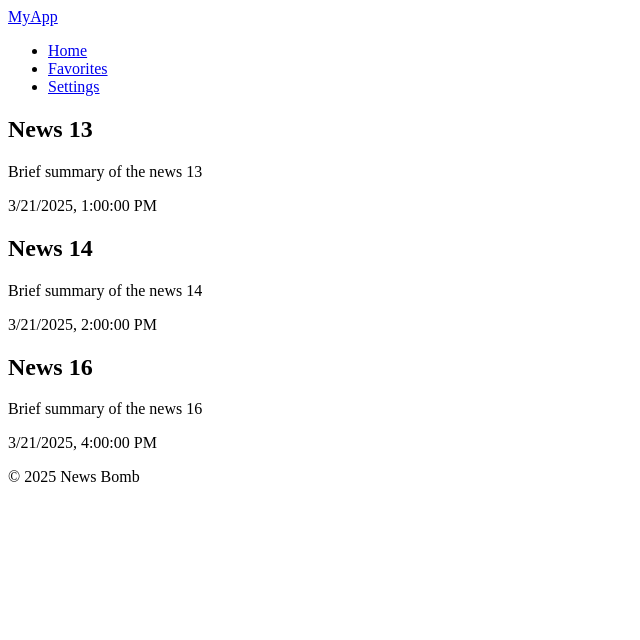
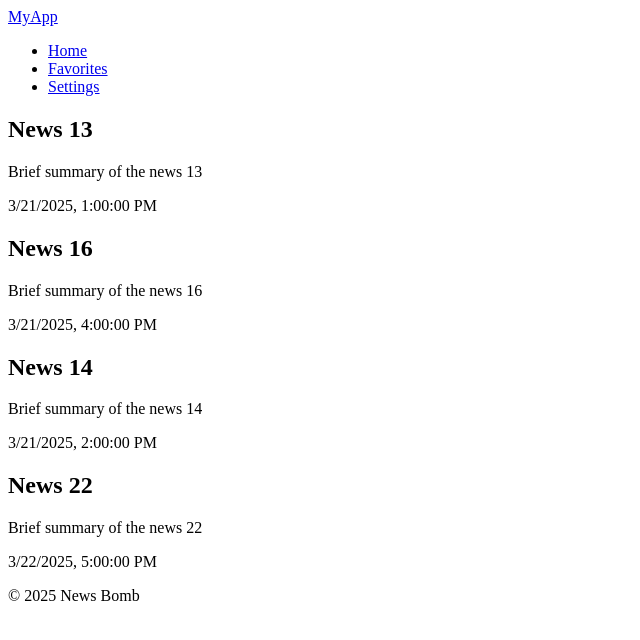
Before and after one commit to ifysglbiydgfifs/news-bomb, a React (Create React App) app: page /favorites in a window 1280 px wide. Shown: the top 640 px of the page, without its empty margins (0-640 px from the left). Built offline with nearby package versions, Linux system fonts and the light colour scheme; data requests are answered from the project's data file.

Commit message:
refactoring

```diff
--- a/db.json
+++ b/db.json
@@ -63,6 +63,16 @@
       "isFavorite": false
     },
     {
+      "id": 18,
+      "title": "News 16",
+      "summary": "Brief summary of the news 16",
+      "time": 1742572800000,
+      "lineTo": [
+        22
+      ],
+      "isFavorite": false
+    },
+    {
       "id": 24,
       "title": "News 14",
       "summary": "Brief summary of the news 14",
@@ -73,13 +83,11 @@
       "isFavorite": false
     },
     {
-      "id": 18,
-      "title": "News 16",
-      "summary": "Brief summary of the news 16",
-      "time": 1742572800000,
-      "lineTo": [
-        22
-      ],
+      "id": 22,
+      "title": "News 22",
+      "summary": "Brief summary of the news 22",
+      "time": 1742662800000,
+      "lineTo": [],
       "isFavorite": false
     }
   ]
--- a/server.js
+++ b/server.js
@@ -42,7 +42,7 @@ app.post('/favorites', (req, res) => {
     const db = readDb();
 
     if (db.favorites.some(savedPost => savedPost.id === post.id)) {
-        return res.status(200).json({ message: 'Post already in favorites' });  // Уже добавлен
+        return res.status(200).json({ message: 'Post already in favorites' });
     }
 
     db.favorites.push(post);
--- a/src/Chart.js
+++ b/src/Chart.js
@@ -1,28 +1,9 @@
-import React, { useState, useMemo, useEffect } from 'react';
+import React, { useState, useMemo } from 'react';
 import { LineChart, Line, XAxis, YAxis, CartesianGrid, Tooltip, ResponsiveContainer } from 'recharts';
 import { CustomTooltip } from './utils/CustomTooltip';
-import FavoriteService from './utils/FavoriteService';
 
-const Chart = ({ posts, spokenPosts, highlightedLines }) => {
-    const [favorites, setFavorites] = useState([]);
+const Chart = ({ posts, spokenPosts, highlightedLines, favorites, onToggleFavorite }) => {
     const [hoveredPostId, setHoveredPostId] = useState(null);
-
-    useEffect(() => {
-        FavoriteService.getFavorites().then(setFavorites).catch(console.error);
-    }, []);
-
-    const toggleFavorite = (post) => {
-        const isFavorite = favorites.some(favPost => favPost.id === post.id);
-        if (isFavorite) {
-            FavoriteService.removeFavorite(post.id).then(() => {
-                setFavorites(favorites.filter(favPost => favPost.id !== post.id));
-            }).catch(console.error);
-        } else {
-            FavoriteService.addFavorite(post).then(() => {
-                setFavorites([...favorites, post]);
-            }).catch(console.error);
-        }
-    };
 
     const postMap = useMemo(() => {
         return posts.map(post => ({
@@ -102,7 +83,7 @@ const Chart = ({ posts, spokenPosts, highlightedLines }) => {
                                     strokeWidth: 2,
                                     onMouseEnter: () => setHoveredPostId(post.id),
                                     onMouseLeave: () => setHoveredPostId(null),
-                                    onClick: () => toggleFavorite(post),
+                                    onClick: () => onToggleFavorite(post),
                                 }}
                                 activeDot={false}
                             />
--- a/src/components/Footer.js
+++ b/src/components/Footer.js
@@ -2,7 +2,7 @@ import React from 'react';
 
 const Footer = () => {
     return (
-        <footer className="bg-gradient-to-r from-gray-700 via-gray-800 to-gray-900 text-white py-6 mt-12 shadow-lg">
+        <footer className="bg-gradient-to-r from-gray-700 via-gray-800 to-gray-900 text-white py-6 mt-0 shadow-lg">
             <div className="container mx-auto flex flex-col sm:flex-row justify-between items-center">
                 <p className="text-sm sm:text-base">&copy; 2025 <span className="font-semibold">News Bomb</span></p>
                 <div className="flex space-x-4 mt-4 sm:mt-0">
--- a/src/pages/Home.js
+++ b/src/pages/Home.js
@@ -3,6 +3,7 @@ import Chart from '../Chart';
 import RouteMenu from '../components/RouteMenu';
 import PostFilter from '../utils/PostFilter';
 import { speakPosts, pauseSpeaking, stopSpeaking, highlightConnections, resumeSpeaking } from '../utils/BFS';
+import FavoriteService from '../utils/FavoriteService';
 
 const Home = () => {
     const [posts, setPosts] = useState([]);
@@ -14,6 +15,7 @@ const Home = () => {
     const [isPaused, setIsPaused] = useState(false);
     const [spokenPosts, setSpokenPosts] = useState(new Set());
     const [highlightedLines, setHighlightedLines] = useState(new Set());
+    const [favorites, setFavorites] = useState([]);
 
     useEffect(() => {
         fetch('http://localhost:3001/posts')
@@ -30,6 +32,8 @@ const Home = () => {
             .catch((error) => {
                 console.error('Error fetching posts:', error);
             });
+
+        FavoriteService.getFavorites().then(setFavorites).catch(console.error);
     }, []);
 
     const handleSearch = useCallback((e) => {
@@ -44,18 +48,13 @@ const Home = () => {
     }, [posts, searchQuery, startDate, endDate]);
 
     const handleSpeakPosts = useCallback(() => {
-        console.log('handleSpeakPosts called, isSpeaking:', isSpeaking, 'isPaused:', isPaused);
-
         if (!isSpeaking && !isPaused) {
-            console.log('Starting to speak posts...');
             setIsSpeaking(true);
             speakPosts(filteredPosts, setSpokenPosts, setHighlightedLines, setIsSpeaking);
         } else if (isSpeaking && !isPaused) {
-            console.log('Pausing speech...');
             pauseSpeaking();
             setIsPaused(true);
         } else if (isPaused) {
-            console.log('Resuming speech...');
             resumeSpeaking();
             setIsPaused(false);
         }
@@ -63,12 +62,24 @@ const Home = () => {
 
     const handleStopSpeaking = useCallback(() => {
         if (isSpeaking) {
-            console.log('Stopping speech...');
             stopSpeaking();
             setIsSpeaking(false);
             setIsPaused(false);
         }
     }, [isSpeaking]);
+
+    const handleToggleFavorite = (post) => {
+        const isFavorite = favorites.some(favPost => favPost.id === post.id);
+        if (isFavorite) {
+            FavoriteService.removeFavorite(post.id).then(() => {
+                setFavorites(favorites.filter(favPost => favPost.id !== post.id));
+            }).catch(console.error);
+        } else {
+            FavoriteService.addFavorite(post).then(() => {
+                setFavorites([...favorites, post]);
+            }).catch(console.error);
+        }
+    };
 
     useEffect(() => {
         const highlighted = highlightConnections(filteredPosts, spokenPosts);
@@ -81,6 +92,8 @@ const Home = () => {
                 posts={filteredPosts}
                 spokenPosts={spokenPosts}
                 highlightedLines={highlightedLines}
+                favorites={favorites}
+                onToggleFavorite={handleToggleFavorite}
             />
             <RouteMenu
                 searchQuery={searchQuery}
--- a/src/utils/BFS.js
+++ b/src/utils/BFS.js
@@ -1,4 +1,4 @@
-let currentSpeech = null;  // Переменная для отслеживания текущего выступления
+let currentSpeech = null;
 
 export const speakPosts = async (posts, setSpokenPosts, setHighlightedLines, setIsSpeaking) => {
     console.log('speakPosts called');
```
Also changed, not shown: src/components/Navbar.js (line endings or trailing spaces), src/components/RouteMenu.js (line endings or trailing spaces), src/utils/CustomTooltip.js (line endings or trailing spaces), src/utils/PostFilter.js (line endings or trailing spaces), 12 other files (tests, documents, lock files or other folders).
